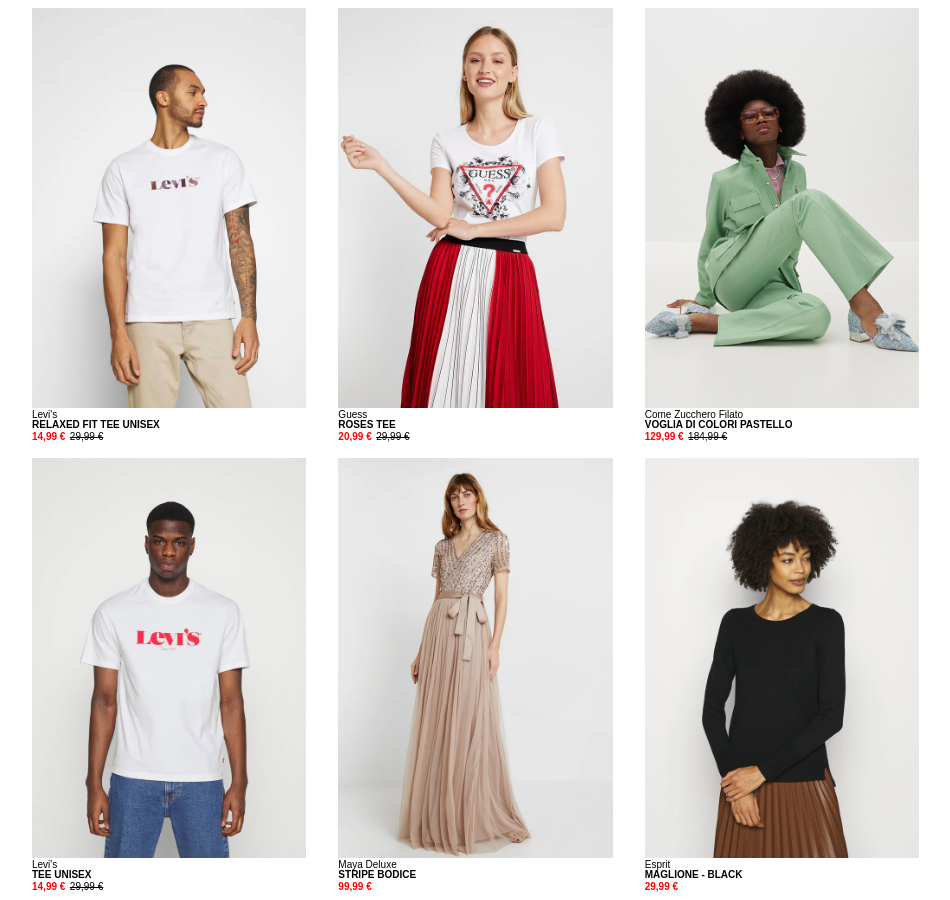
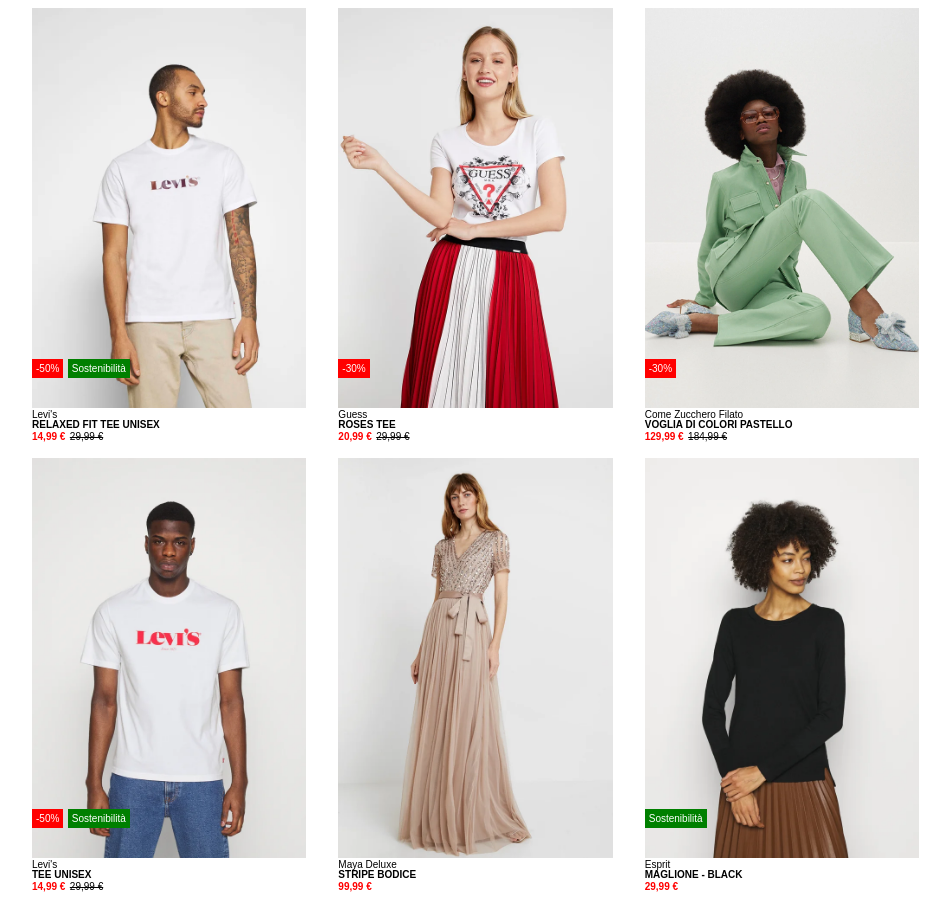
Before and after one commit to stefanopriolo/html-css-boolando, a plain HTML site: page index.html in a window 1280 px wide. Shown: the whole page, without its empty margins (164-1114 px from the left). Drawn offline with Linux system fonts and the light colour scheme.

Commit message:
+ discount & greenflag

```diff
--- a/css/style.css
+++ b/css/style.css
@@ -21,12 +21,12 @@
     /* do le dimensioni di ogni blocco */
     flex-basis: 33.3%;
     padding: .5rem 1rem;
-    position: relative;
 }
 
 .product_card {
     background-color: grey;
     height: 400px;
+    position: relative;
 }
 
 .product_card img {
@@ -39,10 +39,35 @@
     line-height: 10px;
 }
 
+.sign {
+    position:absolute;
+    bottom: 0;
+    left: 0;
+    width: 100%;
+    padding-bottom: 30px;
+}
+
+.discount {
+    background-color: red;
+    color: white;
+    display: inline-block;
+    padding: 4px;
+
+}
+
+.green_flag {
+    background-color: green;
+    color: white;
+    display: inline-block;
+    padding: 4px;
+}
+
 .brand,
 .title_product,
 .price,
-.old_price {
+.old_price,
+.discount,
+.green_flag {
     font-size: 10px;
 }
 
--- a/index.html
+++ b/index.html
@@ -23,6 +23,10 @@
           <div class="col">
             <div class="product_card">
               <img src="img/1.webp" alt="" />
+              <div class="sign">
+                <span class="discount">-50%</span>
+                <span class="green_flag">Sostenibilità</span>
+              </div>
             </div>
             <div class="info_container">
               <span class="brand">Levi's</span>
@@ -35,6 +39,9 @@
           <div class="col">
             <div class="product_card">
               <img src="img/2.webp" alt="" />
+              <div class="sign">
+                <span class="discount">-30%</span>
+              </div>
             </div>
             <div class="info_container">
               <span class="brand">Guess</span>
@@ -47,6 +54,9 @@
           <div class="col">
             <div class="product_card">
               <img src="img/3.webp" alt="" />
+              <div class="sign">
+                <span class="discount">-30%</span>
+              </div>
             </div>
             <div class="info_container">
               <span class="brand">Come Zucchero Filato</span>
@@ -59,8 +69,11 @@
           <div class="col">
             <div class="product_card">
               <img src="img/4.webp" alt="" />
+              <div class="sign">
+                <span class="discount">-50%</span>
+                <span class="green_flag">Sostenibilità</span>
+              </div>
             </div>
-
             <div class="info_container">
               <span class="brand">Levi's</span>
               <h4 class="title_product">TEE UNISEX</h4>
@@ -83,6 +96,9 @@
           <div class="col">
             <div class="product_card">
               <img src="img/6.webp" alt="" />
+              <div class="sign">
+                <span class="green_flag">Sostenibilità</span>
+              </div>
             </div>
             <div class="info_container">
               <span class="brand">Esprit</span>
```
